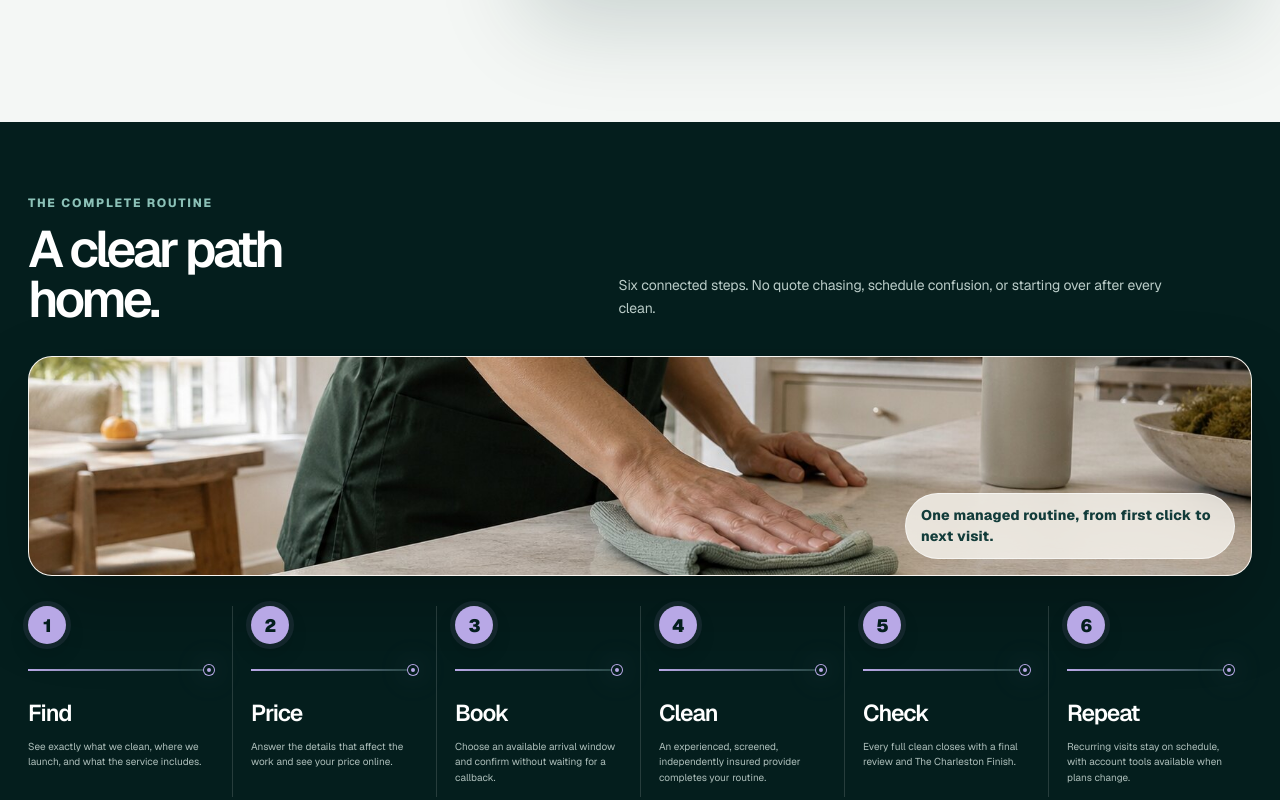
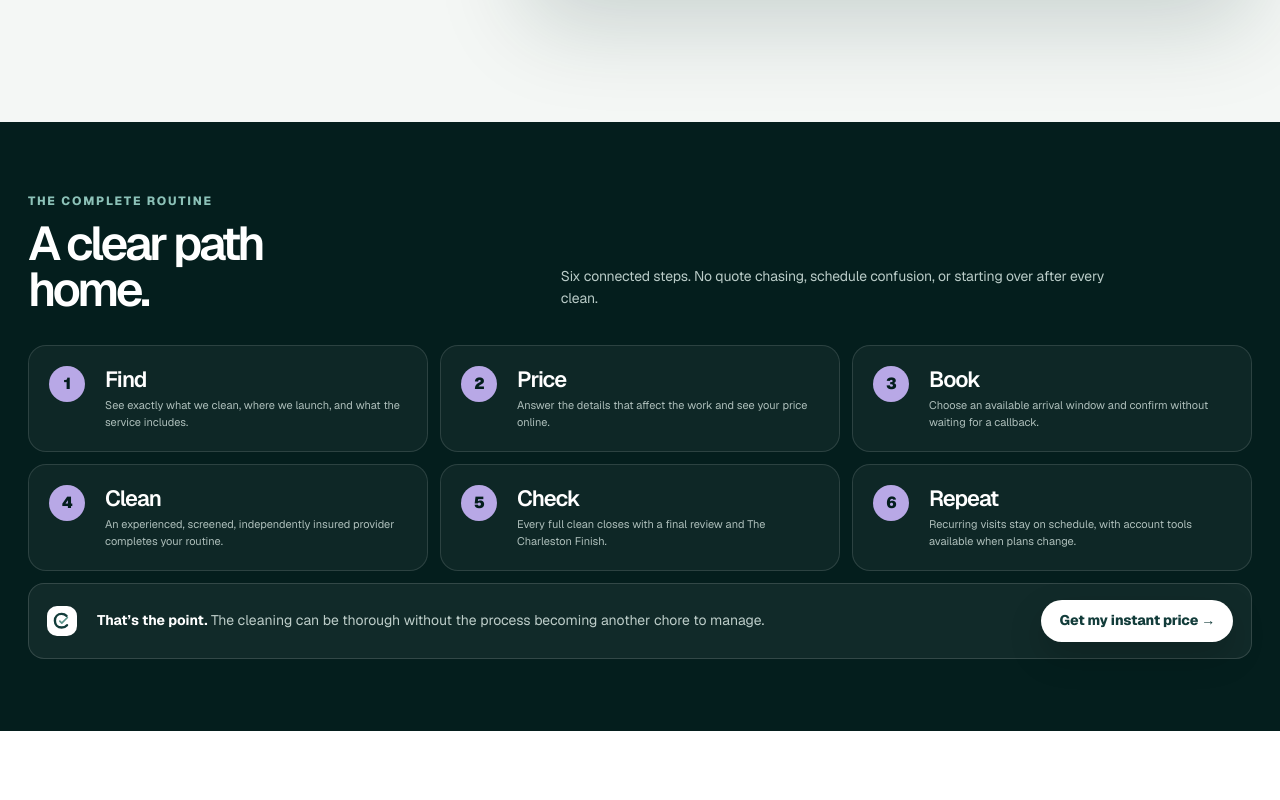
Before and after one commit to christophercompton843/charleston-clean-routine, a Next.js app: page / in a window 1280 px wide. Shown: the part 8280-9080 px from the top of the page. Built offline with nearby package versions, Linux system fonts and the light colour scheme.

Commit message:
Refine service area cards and compact routine flow

```diff
--- a/app/layout-fixes.css
+++ b/app/layout-fixes.css
@@ -1,42 +1,45 @@
-/* Desktop refinements for the service rollout and complete routine sections. */
+/* Targeted layout refinements for service area and complete routine sections. */
 
-/* Service rollout: make phase labels legible and balanced. */
+/* Service rollout cards: keep phase labeling readable and subordinate to the area name. */
 .rollout-phase {
-  grid-template-columns: 64px 1fr;
-  gap: 14px;
+  grid-template-columns: 82px 1fr;
+  gap: 16px;
   align-items: start;
   min-height: 0;
-  padding: 22px 24px;
+  padding: 20px 22px;
 }
 
 .rollout-phase > .phase-badge {
-  width: 54px;
-  height: 54px;
-  display: flex;
-  flex-direction: column;
+  width: 72px;
+  height: 30px;
+  padding: 0 10px;
+  display: inline-flex;
+  flex-direction: row;
   align-items: center;
   justify-content: center;
-  gap: 1px;
-  border-radius: 50%;
+  gap: 5px;
+  border-radius: 999px;
   color: var(--harbor-black);
   line-height: 1;
   letter-spacing: 0;
   text-transform: none;
+  white-space: nowrap;
 }
 
 .rollout-phase > .phase-badge small {
-  display: block;
-  font-size: 6px;
+  display: inline;
+  font-size: 7px;
   font-weight: 820;
-  letter-spacing: .12em;
+  letter-spacing: .08em;
+  line-height: 1;
   text-transform: uppercase;
 }
 
 .rollout-phase > .phase-badge strong {
-  display: block;
+  display: inline;
   color: var(--harbor-black);
-  font-size: 18px;
-  font-weight: 820;
+  font-size: 12px;
+  font-weight: 850;
   line-height: 1;
 }
 
@@ -45,17 +48,39 @@
 .phase-card-3 > .phase-badge { background: var(--sand); }
 .phase-card-4 > .phase-badge { background: #8caabb; }
 
-/* Complete routine: fit the full story comfortably on a laptop screen. */
+.rollout-phase h3 {
+  margin-top: 0;
+  margin-bottom: 7px;
+  font-size: 18px;
+  line-height: 1.15;
+}
+
+.rollout-phase strong {
+  font-size: 10px;
+  line-height: 1.5;
+}
+
+.rollout-phase p {
+  margin-top: 7px;
+  font-size: 10px;
+  line-height: 1.5;
+}
+
+/* Complete routine: remove the oversized decorative image and convert the steps into compact cards. */
+.process-analogy {
+  display: none;
+}
+
 @media (min-width: 1051px) {
   .process-section {
-    padding-top: 72px;
-    padding-bottom: 76px;
+    padding-top: 70px;
+    padding-bottom: 72px;
   }
 
   .process-heading {
     max-width: none;
     display: grid;
-    grid-template-columns: minmax(360px, .9fr) minmax(360px, 1.1fr);
+    grid-template-columns: minmax(330px, .8fr) minmax(420px, 1.2fr);
     grid-template-areas:
       "eyebrow copy"
       "title copy";
@@ -65,121 +90,130 @@
 
   .process-heading .eyebrow {
     grid-area: eyebrow;
-    margin-bottom: 12px;
+    margin-bottom: 10px;
   }
 
   .process-heading h2 {
     grid-area: title;
-    font-size: clamp(44px, 4vw, 58px);
+    font-size: clamp(42px, 3.7vw, 56px);
     line-height: .98;
   }
 
   .process-heading > p:last-child {
     grid-area: copy;
-    max-width: 560px;
-    margin: 0 0 4px;
+    max-width: 580px;
+    margin: 0 0 3px;
     font-size: 14px;
-    line-height: 1.65;
-  }
-
-  .process-analogy {
-    height: 220px;
-    margin-top: 32px;
-    border-radius: 24px;
-  }
-
-  .process-analogy img {
-    width: 100%;
-    height: 100%;
-    aspect-ratio: auto;
-    object-fit: cover;
-    object-position: center 48%;
-  }
-
-  .process-analogy figcaption {
-    right: 16px;
-    bottom: 16px;
-    padding: 11px 15px;
+    line-height: 1.6;
   }
 
   .process-grid {
-    grid-template-columns: repeat(6, minmax(0, 1fr));
-    gap: 0;
-    margin-top: 30px;
+    grid-template-columns: repeat(3, minmax(0, 1fr));
+    gap: 12px;
+    margin-top: 32px;
   }
 
   .process-grid li,
+  .process-grid li:first-child,
   .process-grid li:nth-child(4) {
-    min-height: 184px;
-    padding: 0 18px 12px;
-    border-left: 1px solid var(--line-light);
-  }
-
-  .process-grid li:first-child {
-    padding-left: 0;
-    border-left: 0;
+    min-height: 0;
+    padding: 20px;
+    display: grid;
+    grid-template-columns: 42px 1fr;
+    grid-template-areas:
+      "number title"
+      "number body";
+    column-gap: 14px;
+    align-content: start;
+    border: 1px solid rgba(255,255,255,.12);
+    border-radius: 18px;
+    background: rgba(255,255,255,.045);
   }
 
   .step-number {
-    width: 38px;
-    height: 38px;
-    font-size: 18px;
-    box-shadow: 0 0 0 5px rgba(184,168,230,.09), 0 9px 20px rgba(0,0,0,.16);
+    grid-area: number;
+    width: 36px;
+    height: 36px;
+    font-size: 16px;
+    box-shadow: none;
   }
 
   .step-signal {
-    height: 26px;
-    margin: 13px 0 13px;
-  }
-
-  .step-signal i {
-    width: 10px;
-    height: 10px;
-    border-width: 3px;
+    display: none;
   }
 
   .process-grid h3 {
-    margin-bottom: 8px;
-    font-size: 23px;
+    grid-area: title;
+    margin: 2px 0 7px;
+    font-size: 22px;
+    line-height: 1;
   }
 
   .process-grid p {
-    max-width: 190px;
-    font-size: 10px;
+    grid-area: body;
+    max-width: none;
+    margin: 0;
+    font-size: 11px;
     line-height: 1.55;
   }
 
   .process-finish {
-    margin-top: 18px;
-    padding: 17px 20px;
-    border-radius: 18px;
+    margin-top: 12px;
+    padding: 16px 18px;
+    border-radius: 16px;
   }
 
-  .process-finish img { width: 32px; }
-  .process-finish .button { min-height: 44px; padding-inline: 18px; }
+  .process-finish img { width: 30px; }
+  .process-finish .button { min-height: 42px; padding-inline: 17px; }
 }
 
-@media (max-width: 1050px) {
+@media (max-width: 1050px) and (min-width: 701px) {
   .rollout-phase {
-    grid-template-columns: 58px 1fr;
+    grid-template-columns: 78px 1fr;
   }
 
-  .rollout-phase > .phase-badge {
-    width: 50px;
-    height: 50px;
+  .process-grid {
+    grid-template-columns: repeat(2, minmax(0, 1fr));
+    gap: 12px;
+    margin-top: 34px;
+  }
+
+  .process-grid li,
+  .process-grid li:first-child,
+  .process-grid li:nth-child(3),
+  .process-grid li:nth-child(4) {
+    min-height: 0;
+    padding: 20px;
+    border: 1px solid rgba(255,255,255,.12);
+    border-radius: 18px;
+    background: rgba(255,255,255,.045);
+  }
+
+  .step-signal {
+    height: 24px;
+    margin: 12px 0;
   }
 }
 
 @media (max-width: 700px) {
   .rollout-phase {
-    grid-template-columns: 52px 1fr;
+    grid-template-columns: 1fr;
+    gap: 12px;
     padding: 18px;
   }
 
   .rollout-phase > .phase-badge {
-    width: 46px;
-    height: 46px;
+    width: max-content;
+    min-width: 70px;
   }
 
-  .rollout-phase > .phase-badge strong { font-size: 16px; }
+  .process-grid {
+    margin-top: 30px;
+  }
+
+  .process-grid li,
+  .process-grid li:nth-child(3),
+  .process-grid li:nth-child(4) {
+    padding: 20px 0;
+  }
 }
```
